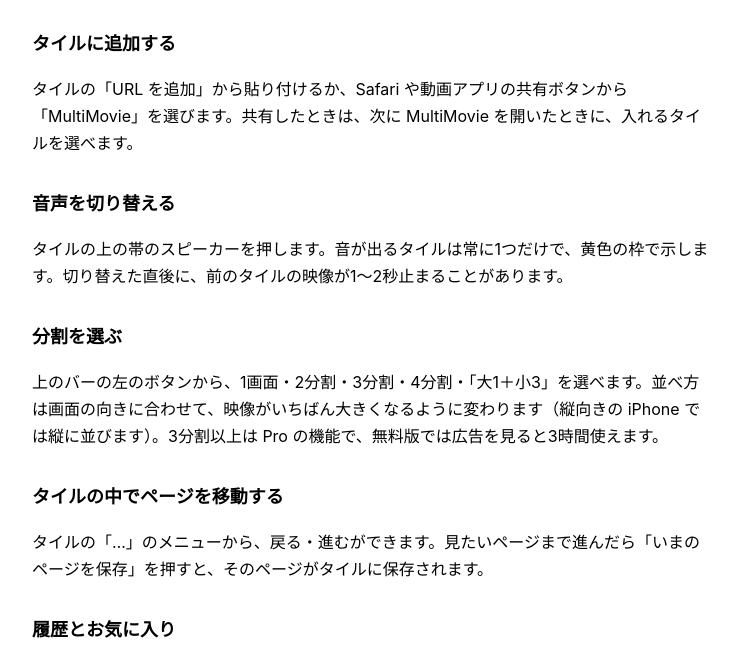
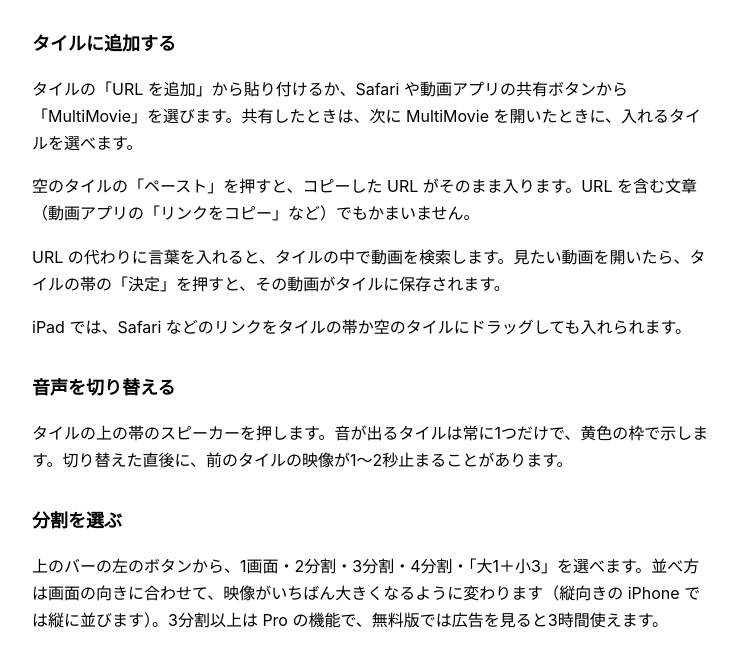
Before and after one commit to fukusefeb-dev/fukusefeb-dev.github.io, a plain HTML site: page multimovie/index.html in a window 1280 px wide. Shown: the part 127-786 px from the top of the page, without its empty margins (268-1005 px from the left). Drawn offline with Linux system fonts and the light colour scheme.

Commit message:
MultiMovie: update help for v1.2.0

```diff
--- a/multimovie/index.html
+++ b/multimovie/index.html
@@ -7,6 +7,9 @@
 <p>好きなページを最大4画面で同時に流せるアプリです。</p>
 <h2>タイルに追加する</h2>
 <p>タイルの「URL を追加」から貼り付けるか、Safari や動画アプリの共有ボタンから「MultiMovie」を選びます。共有したときは、次に MultiMovie を開いたときに、入れるタイルを選べます。</p>
+<p>空のタイルの「ペースト」を押すと、コピーした URL がそのまま入ります。URL を含む文章（動画アプリの「リンクをコピー」など）でもかまいません。</p>
+<p>URL の代わりに言葉を入れると、タイルの中で動画を検索します。見たい動画を開いたら、タイルの帯の「決定」を押すと、その動画がタイルに保存されます。</p>
+<p>iPad では、Safari などのリンクをタイルの帯か空のタイルにドラッグしても入れられます。</p>
 <h2>音声を切り替える</h2>
 <p>タイルの上の帯のスピーカーを押します。音が出るタイルは常に1つだけで、黄色の枠で示します。切り替えた直後に、前のタイルの映像が1〜2秒止まることがあります。</p>
 <h2>分割を選ぶ</h2>
```
